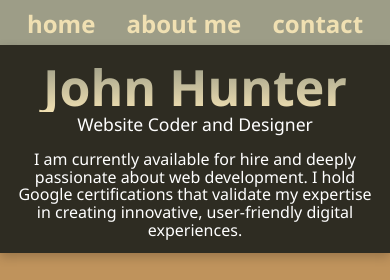
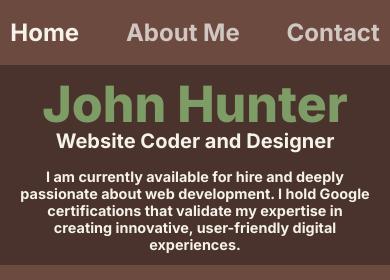
Before and after one commit to johnhunter55/portfolio, a PHP site: page / in a window 390 px wide. Shown: the top 280 px of the page. Run offline with PHP 8.4, Linux system fonts and the light colour scheme.

Commit message:
home page looks really good have to do the about and contact pages now

```diff
--- /dev/null
+++ b/index.html
@@ -0,0 +1,111 @@
+<!DOCTYPE html>
+<html lang="en">
+  <head>
+    <link rel="icon" type="image/png" href="favicon.ico" />
+    <meta charset="UTF-8" />
+    <meta name="viewport" content="width=device-width, initial-scale=1.0" />
+    <title>John Hunter</title>
+    <link href="main.css" rel="stylesheet" />
+  </head>
+  <body>
+    <nav class="navbar">
+      <ul class="navlinks">
+        <li class="active"><a href="/">Home</a></li>
+        <li class="nonactive"><a href="about">About Me</a></li>
+        <li class="nonactive"><a href="contact">Contact</a></li>
+      </ul>
+    </nav>
+    <header class="head">
+      <div class="headcontent">
+        <div class="baby">
+            <div class="img_profile">
+              <img src="IMG_8915.jpg" alt="profile picture" />
+            </div>
+          </div>
+        <div class="textcontainer">
+          <div class="text">
+            <div class="texttwo">
+              <h1>John Hunter</h1>
+              <h2>Website Coder and Designer</h2>
+            </div>
+            <div class="textone">
+              <h3>
+                I am currently available for hire and deeply passionate about
+                web development. I hold Google certifications that validate my
+                expertise in creating innovative, user-friendly digital
+                experiences.
+              </h3>
+            </div>
+          </div>
+        </div>
+      </div>
+    </header>
+    <div class="containerforcontainer">
+      <div class="container">
+        <div class="items">
+          <div class="image-container">
+            <img src="DSC_6464.jpeg" alt="runnercard website" />
+          </div>
+          <div class="image-text">
+            <a
+              href="http://john5bb.com/runnercard"
+              class="image-link"
+              target="_blank"
+              >Made a photo gallery for the company runnercard with directorys
+              and thumbnails</a
+            >
+          </div>
+          <div class="linkdiv">
+          <img src='link.png' class="linklogo" />
+          </div>
+        </div>
+        <div class="items">
+          <div class="image-container">
+            <img src="IMG_2736.JPG" alt="photo gallery" />
+          </div>
+          <div class="image-text">
+            <a
+              href="http://john5bb.com/photos"
+              class="image-link"
+              target="_blank"
+              >Made a photo gallery for all of my photos</a
+            >
+          </div>
+          <div class="linkdiv">
+            <img src='link.png' class="linklogo" />
+            </div>
+        </div>
+        <div class="items">
+          <div class="image-container">
+            <img src="google.png" alt="google certficate" />
+          </div>
+          <div class="image-text">
+            <a href="https://google.com" class="image-link" target="_blank"
+              >got a ux certificat from a google class</a
+            >
+          </div>
+          <div class="linkdiv">
+            <img src='link.png' class="linklogo" />
+            </div>
+        </div>
+        <div class="items">
+          <div class="image-container">
+            <img src="IMG_3525.jpg" alt="video website" />
+          </div>
+          <div class="image-text">
+            <a
+              href="http://john5bb.com/video"
+              class="image-link"
+              target="_blank"
+              >made a video upload page to post clips</a
+            >
+          </div>
+          <div class="linkdiv">
+            <img src='link.png' class="linklogo" />
+            </div>
+        </div>
+        <div class="items">item 5</div>
+      </div>
+    </div>
+  </body>
+</html>
--- a/index.php
+++ /dev/null
@@ -1,77 +0,0 @@
-<!DOCTYPE html>
-<html lang="en">
-<head>
-<link rel="icon" type="image/png" href="favicon.ico">
-  <meta charset="UTF-8" />
-  <meta name="viewport" content="width=device-width, initial-scale=1.0" />
-  <title>John Hunter</title>
-  <link href="main.css" rel="stylesheet" />
-</head>
-<body>
-    <nav class="navbar">
-        <ul class="navlinks">
-            <li><a href="#">home</a></li>
-            <li><a href="#">about me</a></li>
-            <li><a href="#">contact</a></li>
-        </ul>
-    </nav>
-  <header class="head">
-    <div class="textbaby">
-      <div class="text">
-        <div class="texttwo">
-        <h1>John Hunter</h1>
-        <h2>Website Coder and Designer</h2>
-        </div>
-        <div class="textone">
-        <h3>
-          I am currently available for hire and deeply passionate about web development.
-          I hold Google certifications that validate my expertise in creating innovative, user-friendly digital experiences.
-        </h3>
-    </div>
-      </div>
-    </div>
-    <div class="baby">
-      <div class="img_profile">
-        <img src="IMG_8915.jpg" alt="profile picture" />
-      </div>
-    </div>
-</header>
-  <div class="containerforcontainer">
-    <div class="container">
-        <div class="items">
-            <div class="image-container">
-                <img src="DSC_6464.jpeg" alt="runnercard website">
-            </div>
-            <div class="image-text">
-                <a href="http://john5bb.com/runnercard" class="image-link" target="_blank">Made a photo gallery for the company runnercard with directorys and thumbnails</a>
-            </div>
-        </div>
-        <div class="items">
-            <div class="image-container">
-                <img src="IMG_2736.JPG" alt="photo gallery">
-            </div>
-            <div class="image-text">
-                <a href="http://john5bb.com/photos" class="image-link" target="_blank">Made a photo gallery for all of my photos</a>
-            </div>
-        </div>
-        <div class="items">
-            <div class="image-container">
-                <img src="google.png" alt="google certficate">
-            </div>
-            <div class="image-text">
-                <a href="https://google.com" class="image-link" target="_blank">got a ux certificat from a google class</a>
-            </div>
-        </div>
-        <div class="items">
-            <div class="image-container">
-                <img src="IMG_3525.jpg" alt="video website">
-            </div>
-            <div class="image-text">
-                <a href="http://john5bb.com/video" class="image-link" target="_blank">made a video upload page to post clips</a>
-            </div>
-        </div>
-            <div class="items">item 5</div>
-        </div>
-    </div>
-</body>
-</html>
--- a/main.css
+++ b/main.css
@@ -1,8 +1,14 @@
+@import url('https://fonts.googleapis.com/css2?family=Inter:ital,opsz,wght@0,14..32,100..900;1,14..32,100..900&display=swap');
 body{
-    font-family: 'Segoe UI', Tahoma, Geneva, Verdana, sans-serif;
-    background-color: #bf935c;
+    font-family: inter;
+    background-color: #6c4a3f;
     padding: 0;
     margin: 0;
+}
+
+
+.active a{
+    color: #f5f2ea;
 }
 
 h1, h2, h3 {
@@ -15,94 +21,90 @@ h1, h2, h3 {
     justify-content: center;
     align-items: center;
     width: 100%;
+    height: 65px;
     font-size: clamp(1.5rem, calc(1.1vw + 0.5rem), 2rem); /* Adjust font size */
-    background-color: #9d9d87;
 }
 .navlinks{
     list-style: none;
     display: flex;
-    gap: 8vw;
-    margin-top: clamp(0.1rem, calc(0.5vw + 0.6rem), 2rem);
-    margin-bottom: clamp(0.1rem, calc(0.5vw + 0.5rem), 2rem);
+    gap: 12vw;
     padding: 0px;
-    line-height: 1;
 }
 
+.nonactive a{
+    color: #d0c7c2;
+}
 
 .navlinks li a {
     text-decoration: none;
-    color: #f0e0b2;
     font-weight: 700;
 }
 
 .navlinks li a:hover{
-    color: rgb(56, 56, 56);
+    color: tan;
 }
 
 .head{
-    background-color: #2e2c22;
-    color: white;
+    background-color: #4a332d;
     width: 100%;
     display: flex;
     justify-content: center;
-    height: clamp(13rem, calc(12vw + 1rem), 17rem);
-    box-shadow: 0 4px 10px rgba(0, 0, 0, 0.2); /* Optional shadow */
+    height: 230px;
+    color: #f5f2ea;
 }
 
 h3{
-    font-size: clamp(1rem, calc(0.7vw + 0.5rem), 1.6rem);
-    font-weight: 350;
-    line-height: 1.1;
+    font-size: clamp(0.9rem, calc(1vw + 0.6rem), 1.4rem);
 }
 
-.textbaby {
-    width: 100%;
+.headcontent {
+    width: 88%;
+    max-width: calc(550px * 3);
     display: flex;
     height: 100%;
-    margin-left: 15%;
-    margin-right: 0;
-    padding-right: 0;
 }
 
 .texttwo{
     display: flex;
     flex-direction: column;
-    height: 100%;
+    height: 48%;
     justify-content: center;
+    margin-top: 1%;
 }
 
 .textone{
     display: flex;
-    height: 100%;
+    height: 48%;
     align-items: center;
     justify-content: center;
+    margin-bottom: 2%;
+}
+
+.textcontainer{
+    width: 35vw;
+    margin-left: 20px;
 }
 
 .text {
     display: flex;
     width: 100%;
     flex-direction: column;
-    justify-content: space-between; /* Distribute space evenly */
-    padding-top: 5px;
-    padding-bottom: 10px;
-    max-height: 350px;
+    justify-content: space-evenly; /* Distribute space evenly */
+    height: 230px;
 }
 
 .baby{
     display: flex;
-    justify-content: center;
     align-items: center;
-    overflow: hidden;
-    width: 100%;
-    height: 100%;
+    width: 210px;
+    height: 230px;
 }
 
 .img_profile {
-    height: clamp(12rem, calc(9vw + 1rem), 18rem);
+    height: 210px;
     aspect-ratio: 1 / 1;
     display: flex; /* Ensure content alignment */
     align-items: center;
-    overflow: hidden; /* Clip overflowing content */
 }
 
 .img_profile img {
@@ -116,17 +118,14 @@ h3{
 
 h1{
     font-weight: 800;
-    background: linear-gradient(to bottom, #9d9d87, #f0e0b2);
-    -webkit-background-clip: text;
-    -webkit-text-fill-color: transparent;
-    font-size: clamp(2.1rem, calc(3vw + 1rem), 6rem);
+    color: #7d9c66;
+    font-size: clamp(0.9rem, calc(1.5vw + 1.8rem), 4.1rem);
     margin: 0 0;
     line-height: 1;
 }
 
 h2{
-    font-size: clamp(1.1rem, calc(1.5vw + 0.5rem), 3rem);
-    font-weight: 500;
+    font-size: clamp(0.9rem, calc(1.5vw + 0.6rem), 2.6rem);
 }
 
 .containerforcontainer{
@@ -278,41 +304,75 @@ h2{
     }
 }
 
-@media (max-width: 629px){
+@media (max-width: 640px){
     .container{
         background-color: transparent; /* Removes the background color */
         box-shadow: none; /* Removes the shadow */
         margin-top: 0;
         grid-template-columns: repeat(auto-fit, minmax(320px, 1fr));
     }
-    .textbaby{
-        margin-left: 20px;
+
+    .head{
+        height: 200px;
+    }
+    .text{
+        height: 200px;
+    }
+    .headcontent {
+        width: 100%;
+        max-width: 640px;
+        display: flex;
+        justify-content: center;
+        height: 100%;
+        padding: 0;
+        margin: 0 !important;
+    }
+
+    .textcontainer{
+        width: 100% !important;
+        text-align: center;
+        justify-content: center;
+        align-items: center;
+        margin-left: 20px !important;
+        margin-right: 20px;
+    }
+    .baby{
+        display: none;
+    }
+    .image_profile{
+        display: none;
+    }
+    h1 {
+        font-size: 65px;
+    }
+    h2 {
+        font-size: 32px;
     }
 }
 
-@media (max-width: 520px) {
+@media (max-width: 540px) {
+    /* Ensure the images adjust properly in smaller screens */
     .textbaby{
-        margin-left: 10px;
-    }
-}
-
-@media (max-width: 432px) {
-    /* Ensure the images adjust properly in smaller screens */
-    .baby{
-        display: none;
-    }
-    .textbaby{
-        margin-right: 10px;
-        margin-left: 10px;
         text-align: center;
     }
     h1{
         font-size: 50px;
     }
+    h2{
+        font-size: 20px;
+    }
 }
 
-@media (min-width: 1900px){
-    .container {
-        grid-template-columns: repeat(auto-fit, minmax(555px, 1fr));
+@media (max-width: 1600px){
+    .textcontainer{
+        width: 50vw;
+        margin-left: 20px;
     }
 }
+
+@media (max-width: 930px){
+    .textcontainer{
+        width: 80vw;
+        margin-left: 20px;
+    }
+}
--- /dev/null
+++ b/send_email.php
@@ -0,0 +1,6 @@
+<?php
+
+$name = $_POST['name'];
+$email = $_POST['email'];
+$subject = $_POST['subject'];
+$message = $_POST['message'];
```
Also changed, not shown: other parts of main.css (+40 -13 lines), about/index.html (added, +18 -0 lines), contact/index.html (added, +33 -0 lines), link.png (added).
